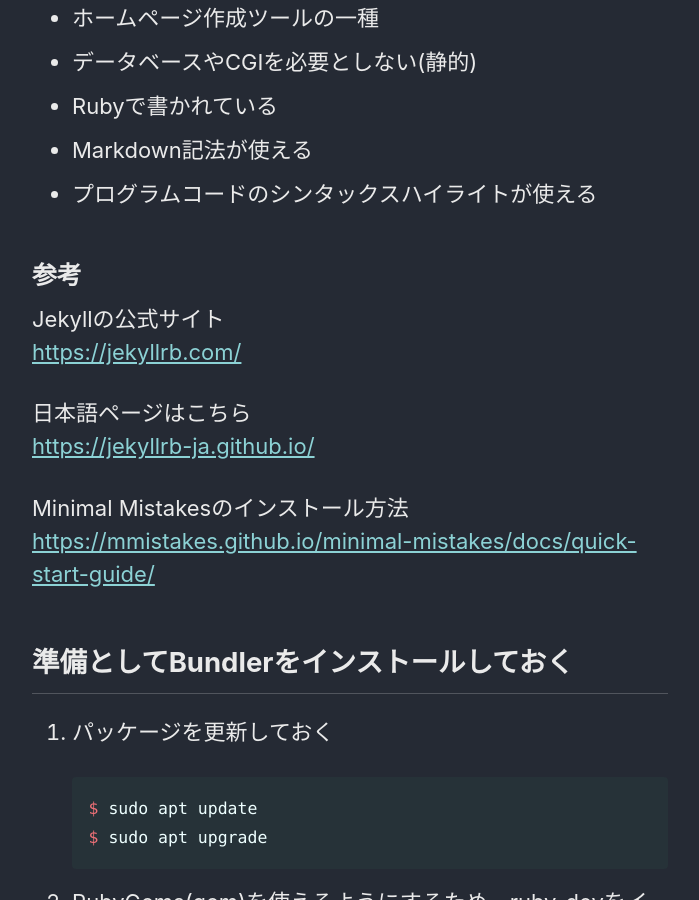
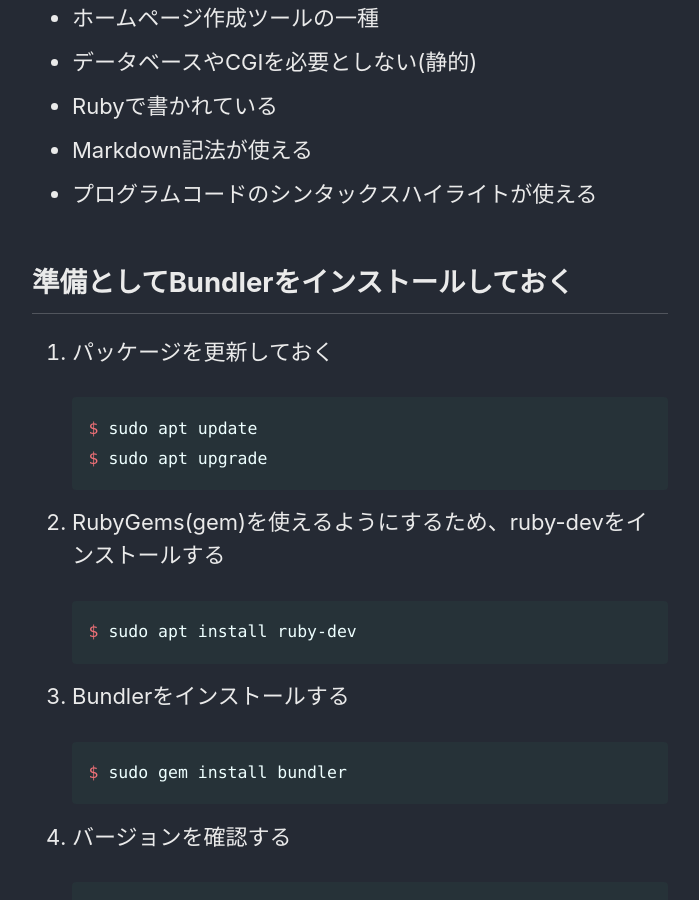
Before and after one commit to sammaya164/sammaya164.github.io, a Jekyll site: the page built from _posts/2020-10-04-mmistakes.md, in a window 1280 px wide and 900 px high, scrolled down 544 px. Shown: the whole window, without its empty margins (290-989 px from the left). Built offline with Jekyll 4.4.1, drawn with Linux system fonts in a browser that asks for light colours; cached includes are drawn as plain includes; some of the changed text lies outside the part shown.

Commit message:
Update 2020-10-04-mmistakes.md

```diff
--- a/_posts/2020-10-04-mmistakes.md
+++ b/_posts/2020-10-04-mmistakes.md
@@ -9,16 +9,6 @@
 * Rubyで書かれている
 * Markdown記法が使える
 * プログラムコードのシンタックスハイライトが使える
-
-### 参考
-Jekyllの公式サイト
-[https://jekyllrb.com/](https://jekyllrb.com)
-
-日本語ページはこちら
-[https://jekyllrb-ja.github.io/](https://jekyllrb-ja.github.io)
-
-Minimal Mistakesのインストール方法
-[https://mmistakes.github.io/minimal-mistakes/docs/quick-start-guide/](https://mmistakes.github.io/minimal-mistakes/docs/quick-start-guide/)
 
 ## 準備としてBundlerをインストールしておく
 1. パッケージを更新しておく
```
Also changed, not shown: other parts of _posts/2020-10-04-mmistakes.md (+4 -0 lines).
